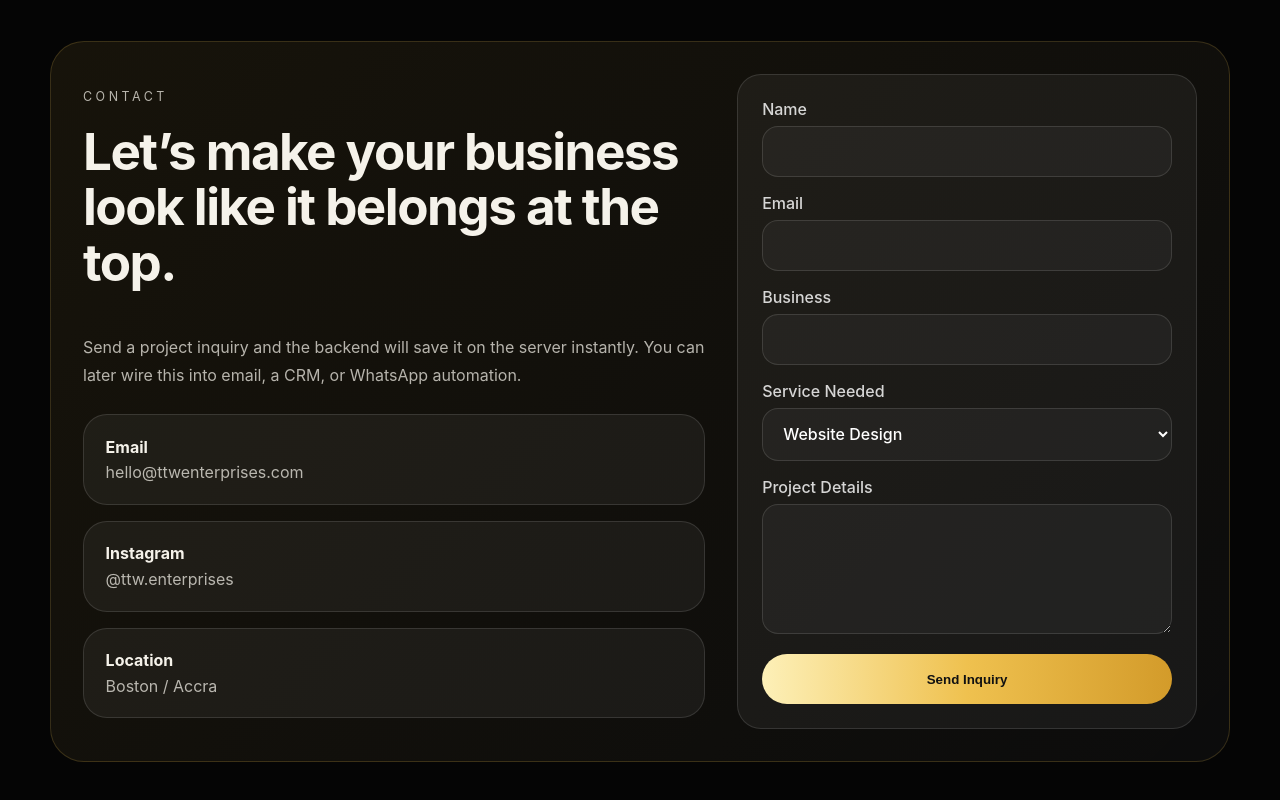
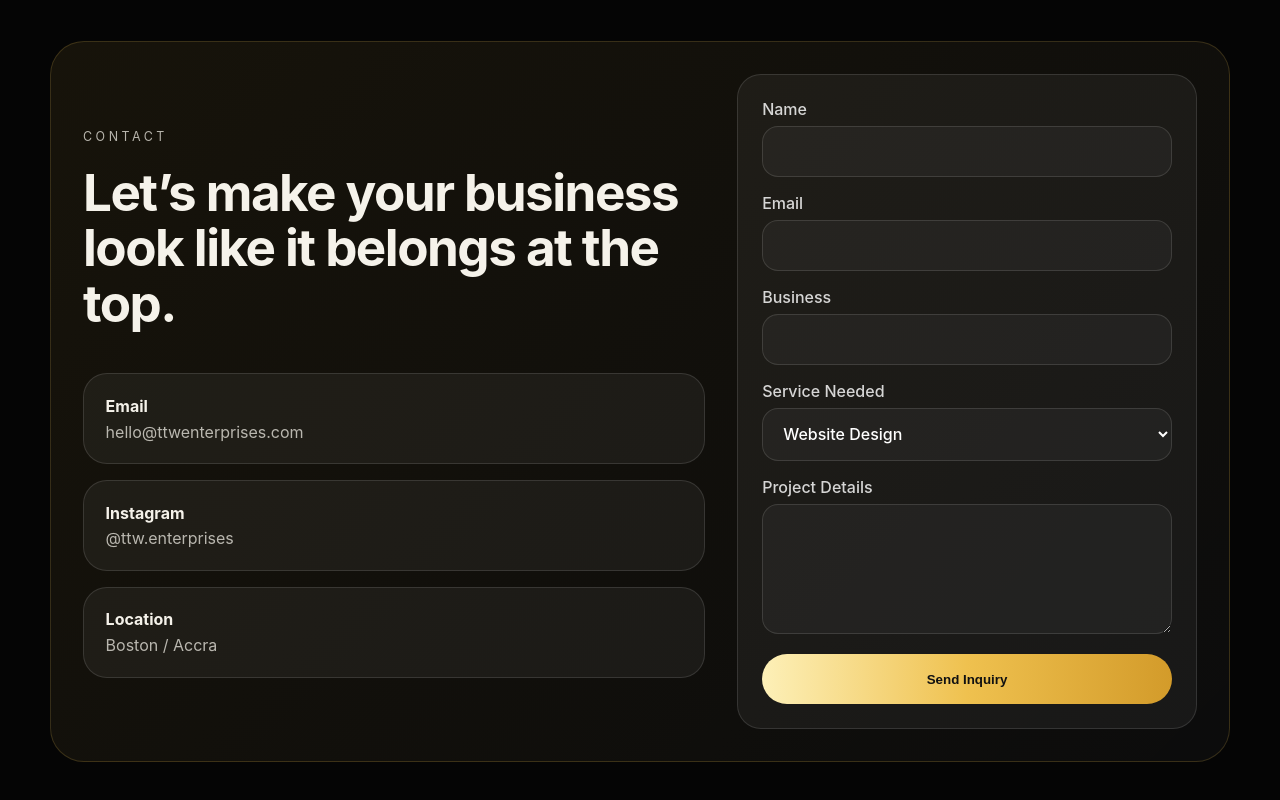
Before and after one commit to leosinghh/TTW-enterprises, a React (Vite) app: page / in a window 1280 px wide. Shown: the part 2986-3786 px from the top of the page. Built offline with nearby package versions, Linux system fonts and the light colour scheme; no server answers.

Commit message:
Update App.jsx

```diff
--- a/src/App.jsx
+++ b/src/App.jsx
@@ -286,9 +286,6 @@ export default function App() {
             <div>
               <p className="eyebrow">Contact</p>
               <h2>Let’s make your business look like it belongs at the top.</h2>
-              <p>
-                Send a project inquiry and the backend will save it on the server instantly. You can later wire this into email, a CRM, or WhatsApp automation.
-              </p>
               <div className="contact-list">
                 <div>
                   <strong>Email</strong>
```
